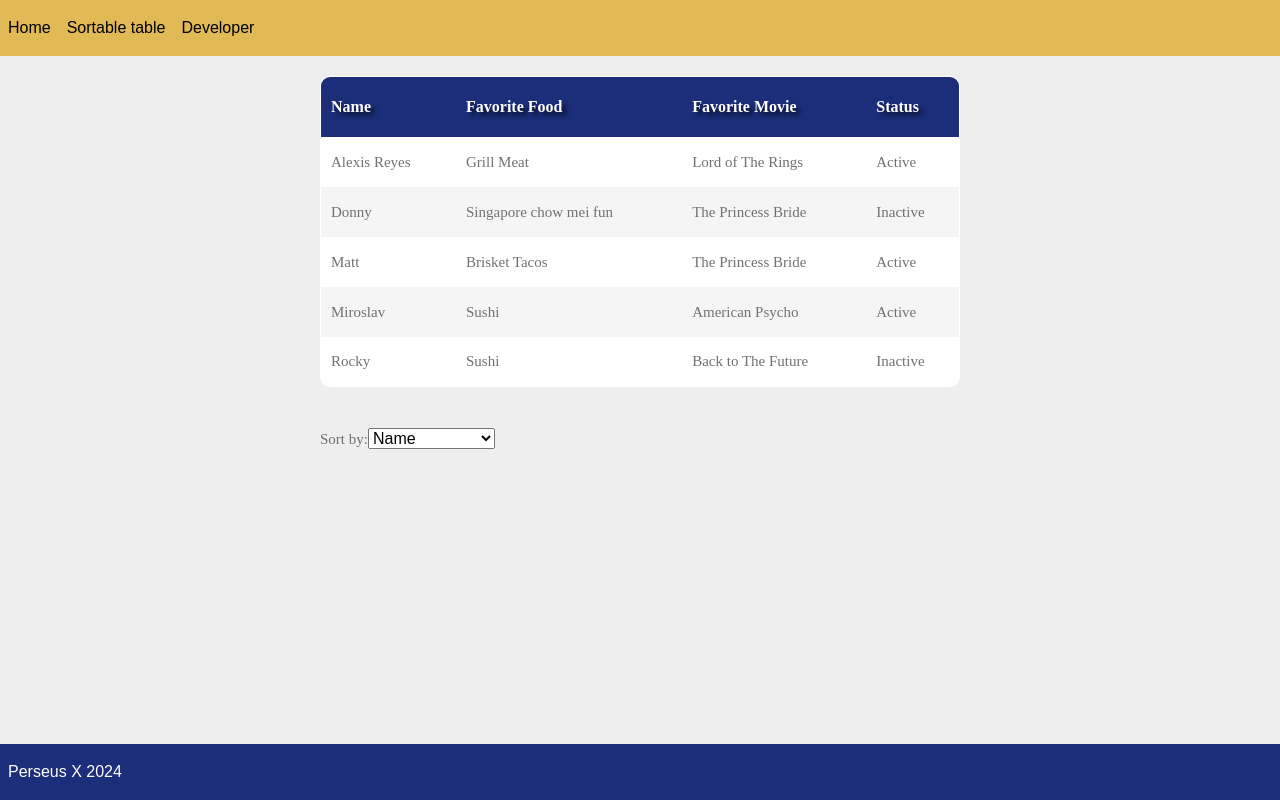
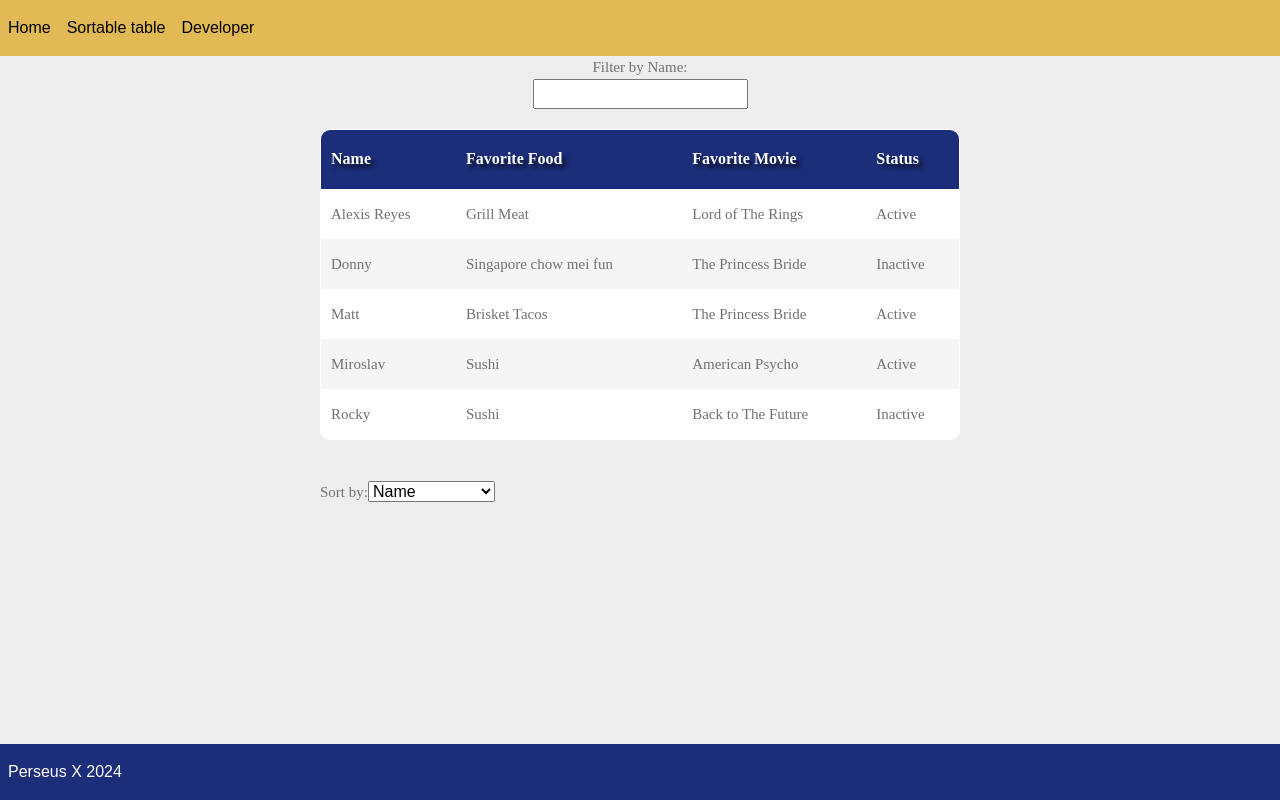
Before and after one commit to alexismreyes/sortable-table-review, a React (Vite) app: page /sortable in a window 1280 px wide. Built offline with nearby package versions, Linux system fonts and the light colour scheme.

Commit message:
Implemented HOC PeopleFilter to filter sortable table by Name value

```diff
--- a/src/components/Sortable.tsx
+++ b/src/components/Sortable.tsx
@@ -4,6 +4,7 @@ import { Person } from '../solution/People.ts';
 import { peopleArray, personKeys, sortByProp } from '../solution/Solution.ts';
 import PeopleTable from './PeopleTable.tsx';
 import '../assets/Sortable.css';
+import PeopleFilter from '../hoc/PeopleFilter.tsx';
 
 const Sortable = () => {
   const [people, setPeople] = useState<Person[]>([]);
@@ -36,11 +37,14 @@ const Sortable = () => {
     setSortOrder('asc');
   };
 
+  const FilteredPeopleTable = PeopleFilter(PeopleTable); //use of the HOC PeopleFilter
+
   return (
     <>
       <div className="table-container-sort">
         <div className="table-wrapper">
-          <PeopleTable people={sortedPeople} handleSort={handleSort} />
+          {/* <PeopleTable people={sortedPeople} handleSort={handleSort} /> */}
+          <FilteredPeopleTable people={sortedPeople} handleSort={handleSort} />
         </div>
         <div className="select-container">
           <p>
--- /dev/null
+++ b/src/hoc/PeopleFilter.tsx
@@ -0,0 +1,37 @@
+import React, { ChangeEvent, useState } from 'react';
+import { Person } from '../solution/People';
+
+interface PeopleFilterProps {
+  people: Person[];
+}
+
+const PeopleFilter = <P extends PeopleFilterProps>(
+  WrappedComponent: React.ComponentType<P>
+) => {
+  const FilterComponent: React.FC<P> = (props: P) => {
+    const [searchTerm, setSearchTerm] = useState('');
+
+    const handleSearch = (e: ChangeEvent<HTMLInputElement>) => {
+      setSearchTerm(e.target.value);
+    };
+
+    //filter the people array based on the Search term
+    const filteredPeople = props.people.filter((person) =>
+      person.Name.toLowerCase().includes(searchTerm.toLowerCase())
+    );
+
+    return (
+      <>
+        <div className="table-container-sort">
+          <label className="sortable-label">Filter by Name:</label>
+          <input type="text" value={searchTerm} onChange={handleSearch} />
+        </div>
+        <WrappedComponent {...props} people={filteredPeople} />
+      </>
+    );
+  };
+
+  return FilterComponent; // Return the functional component
+};
+
+export default PeopleFilter;
```
